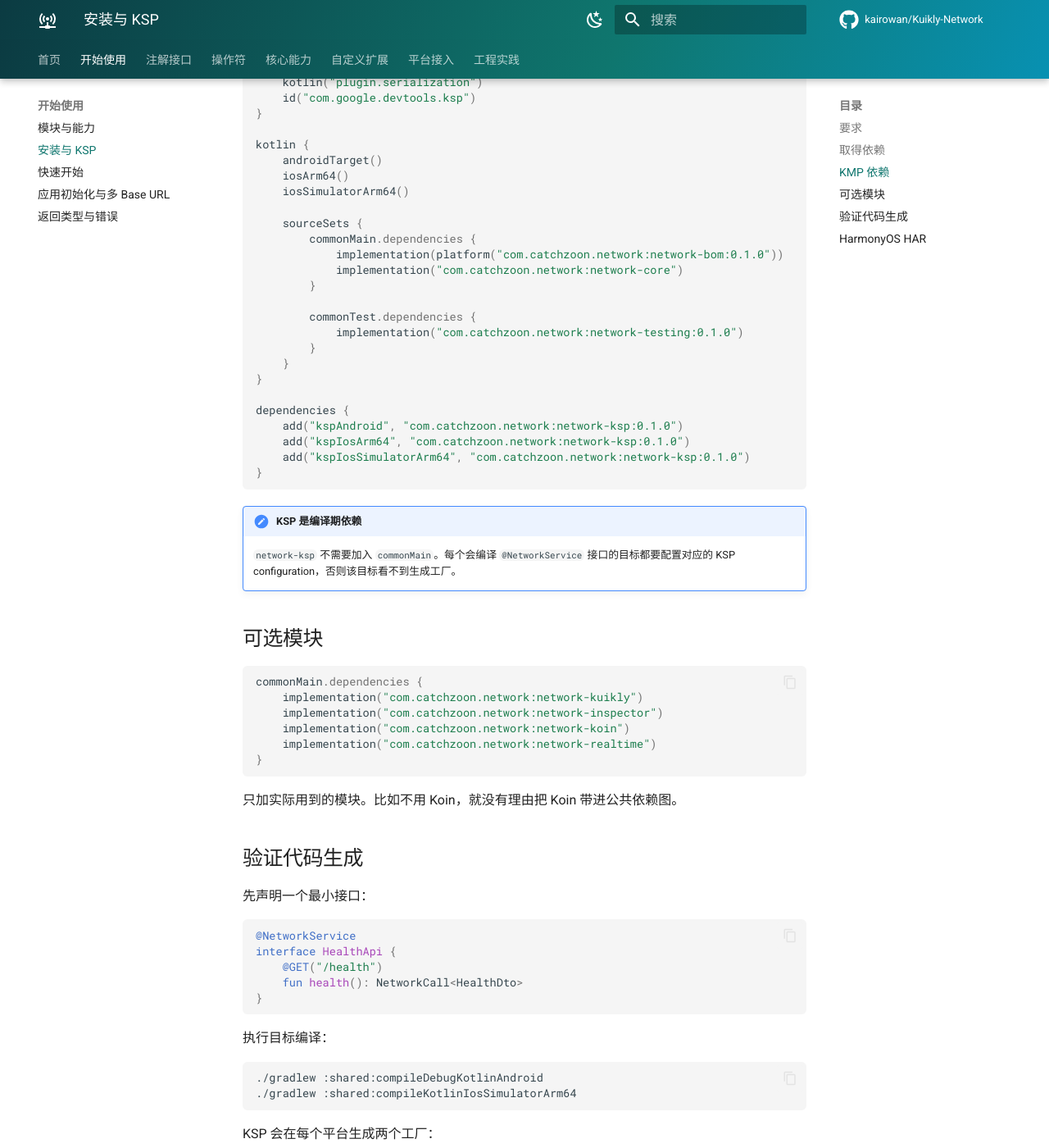
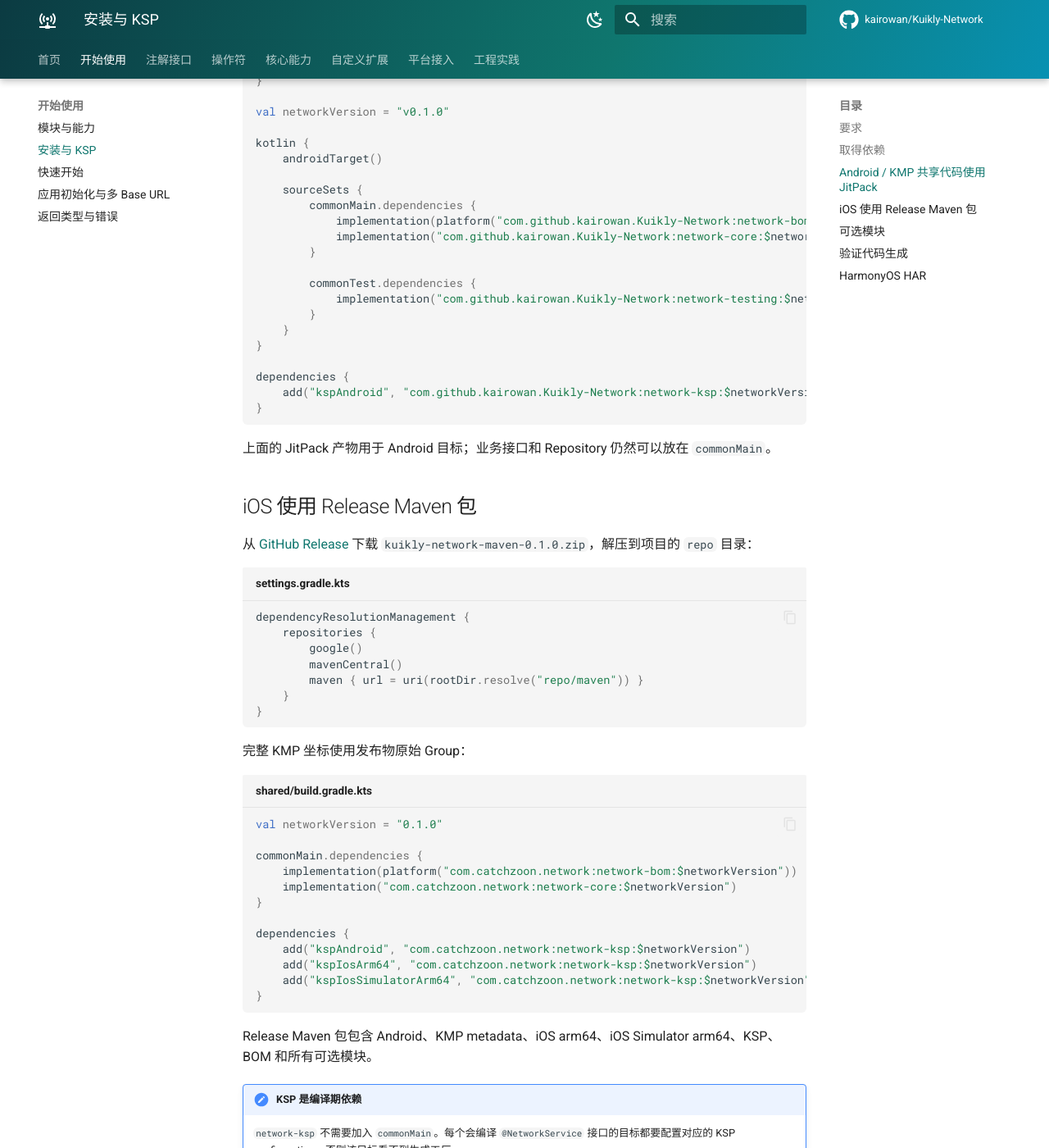
Before and after one commit to kairowan/Kuikly-Network, an MkDocs documentation site: the page built from docs/getting-started/installation.md, in a window 1280 px wide and 1400 px high, scrolled down 1064 px. Shown: the whole window at 82% size. Built offline with MkDocs 1.6.1 and Material for MkDocs 9.7.7, drawn with Linux system fonts in a browser that asks for light colours; comment, search, counter and statistics services are not loaded; some of the changed text lies outside the part shown.

````diff
--- a/docs/getting-started/installation.md
+++ b/docs/getting-started/installation.md
@@ -10,28 +10,24 @@
 
 ## 取得依赖
 
-当前仓库默认版本是 `0.1.0-SNAPSHOT`，尚未声明已经发布到 Maven Central。开发阶段先发布到
-`mavenLocal()`：
-
-```bash
-./gradlew publishToMavenLocal -PnetworkVersion=0.1.0
-```
-
-消费工程配置仓库：
+稳定版本从 JitPack 获取。消费工程配置仓库：
 
 ```kotlin title="settings.gradle.kts"
 dependencyResolutionManagement {
     repositories {
         google()
         mavenCentral()
-        mavenLocal()
+        maven {
+            url = uri("https://jitpack.io")
+            content { includeGroup("com.github.kairowan.Kuikly-Network") }
+        }
     }
 }
 ```
 
-正式发布到内部或公共 Maven 后，将 `mavenLocal()` 换成对应仓库即可，坐标保持不变。
+JitPack 的多模块 Group 是 `com.github.kairowan.Kuikly-Network`，版本使用 Git Tag `v0.1.0`。
 
-## KMP 依赖
+## Android / KMP 共享代码使用 JitPack
 
 ```kotlin title="shared/build.gradle.kts"
 plugins {
@@ -40,29 +36,63 @@ plugins {
     id("com.google.devtools.ksp")
 }
 
+val networkVersion = "v0.1.0"
+
 kotlin {
     androidTarget()
-    iosArm64()
-    iosSimulatorArm64()
 
     sourceSets {
         commonMain.dependencies {
-            implementation(platform("com.catchzoon.network:network-bom:0.1.0"))
-            implementation("com.catchzoon.network:network-core")
+            implementation(platform("com.github.kairowan.Kuikly-Network:network-bom:$networkVersion"))
+            implementation("com.github.kairowan.Kuikly-Network:network-core:$networkVersion")
         }
 
         commonTest.dependencies {
-            implementation("com.catchzoon.network:network-testing:0.1.0")
+            implementation("com.github.kairowan.Kuikly-Network:network-testing:$networkVersion")
         }
     }
 }
 
 dependencies {
-    add("kspAndroid", "com.catchzoon.network:network-ksp:0.1.0")
-    add("kspIosArm64", "com.catchzoon.network:network-ksp:0.1.0")
-    add("kspIosSimulatorArm64", "com.catchzoon.network:network-ksp:0.1.0")
+    add("kspAndroid", "com.github.kairowan.Kuikly-Network:network-ksp:$networkVersion")
 }
 ```
+
+上面的 JitPack 产物用于 Android 目标；业务接口和 Repository 仍然可以放在 `commonMain`。
+
+## iOS 使用 Release Maven 包
+
+从 [GitHub Release](https://github.com/kairowan/Kuikly-Network/releases/tag/v0.1.0) 下载
+`kuikly-network-maven-0.1.0.zip`，解压到项目的 `repo` 目录：
+
+```kotlin title="settings.gradle.kts"
+dependencyResolutionManagement {
+    repositories {
+        google()
+        mavenCentral()
+        maven { url = uri(rootDir.resolve("repo/maven")) }
+    }
+}
+```
+
+完整 KMP 坐标使用发布物原始 Group：
+
+```kotlin title="shared/build.gradle.kts"
+val networkVersion = "0.1.0"
+
+commonMain.dependencies {
+    implementation(platform("com.catchzoon.network:network-bom:$networkVersion"))
+    implementation("com.catchzoon.network:network-core:$networkVersion")
+}
+
+dependencies {
+    add("kspAndroid", "com.catchzoon.network:network-ksp:$networkVersion")
+    add("kspIosArm64", "com.catchzoon.network:network-ksp:$networkVersion")
+    add("kspIosSimulatorArm64", "com.catchzoon.network:network-ksp:$networkVersion")
+}
+```
+
+Release Maven 包包含 Android、KMP metadata、iOS arm64、iOS Simulator arm64、KSP、BOM 和所有可选模块。
 
 !!! note "KSP 是编译期依赖"
 
@@ -73,14 +103,20 @@ dependencies {
 
 ```kotlin
 commonMain.dependencies {
-    implementation("com.catchzoon.network:network-kuikly")
-    implementation("com.catchzoon.network:network-inspector")
-    implementation("com.catchzoon.network:network-koin")
-    implementation("com.catchzoon.network:network-realtime")
+    implementation("com.github.kairowan.Kuikly-Network:network-kuikly:$networkVersion")
+    implementation("com.github.kairowan.Kuikly-Network:network-inspector:$networkVersion")
+    implementation("com.github.kairowan.Kuikly-Network:network-koin:$networkVersion")
+    implementation("com.github.kairowan.Kuikly-Network:network-realtime:$networkVersion")
 }
 ```
 
 只加实际用到的模块。比如不用 Koin，就没有理由把 Koin 带进公共依赖图。
+
+!!! info "JitPack 与 Apple 产物"
+
+    JitPack 在 Linux 上构建 KMP 根元数据、Android AAR、KSP 和 BOM。GitHub Release 中的 Maven
+    压缩包由 macOS 构建，额外包含 iOS arm64 与 iOS Simulator arm64 KLib。不要在同一配置中混用
+    `com.github.kairowan.Kuikly-Network` 和 `com.catchzoon.network` 两组坐标。
 
 ## 验证代码生成
 
--- /dev/null
+++ b/jitpack.yml
@@ -0,0 +1,5 @@
+jdk:
+  - openjdk17
+
+install:
+  - ./gradlew publishJitPackToMavenLocal -PnetworkVersion="$VERSION"
--- a/mkdocs.yml
+++ b/mkdocs.yml
@@ -6,6 +6,11 @@ repo_url: https://github.com/kairowan/Kuikly-Network
 repo_name: kairowan/Kuikly-Network
 edit_uri: edit/main/docs/
 copyright: Copyright &copy; 2026 Catchzoon Mobile Team
+
+exclude_docs: |
+  network-migration.md
+  network-release.md
+  harmony-har-release.md
 
 theme:
   name: material
@@ -126,6 +131,3 @@ nav:
       - 测试: guides/testing.md
       - Demo 运行: guides/demo.md
       - 常见问题: guides/faq.md
-      - 迁移指南: network-migration.md
-      - 发布 Maven: network-release.md
-      - 发布 Harmony HAR: harmony-har-release.md
````
Also changed, not shown: CHANGELOG.md (+1 -1 lines), README.md (+22 -9 lines), docs/network-library.md (+1 -1 lines), docs/network-release.md (+11 -0 lines), 5 other files.
